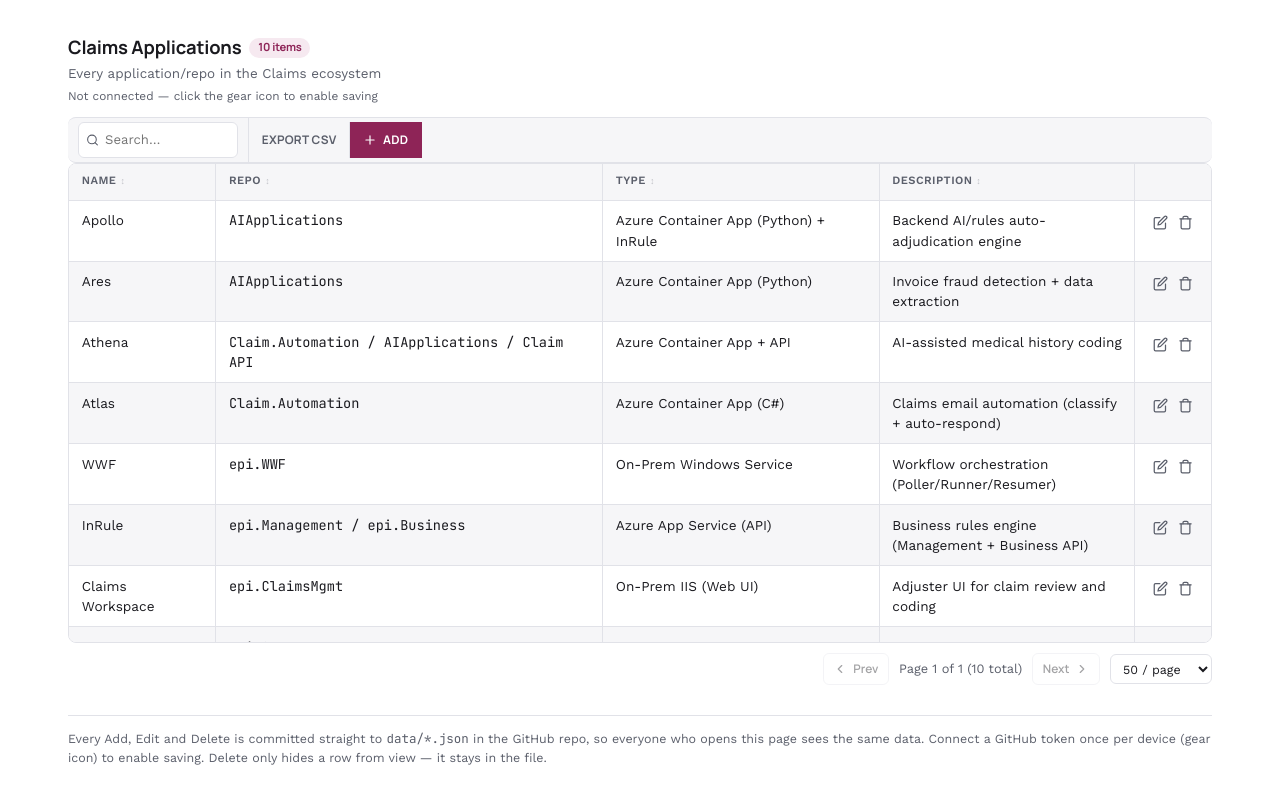
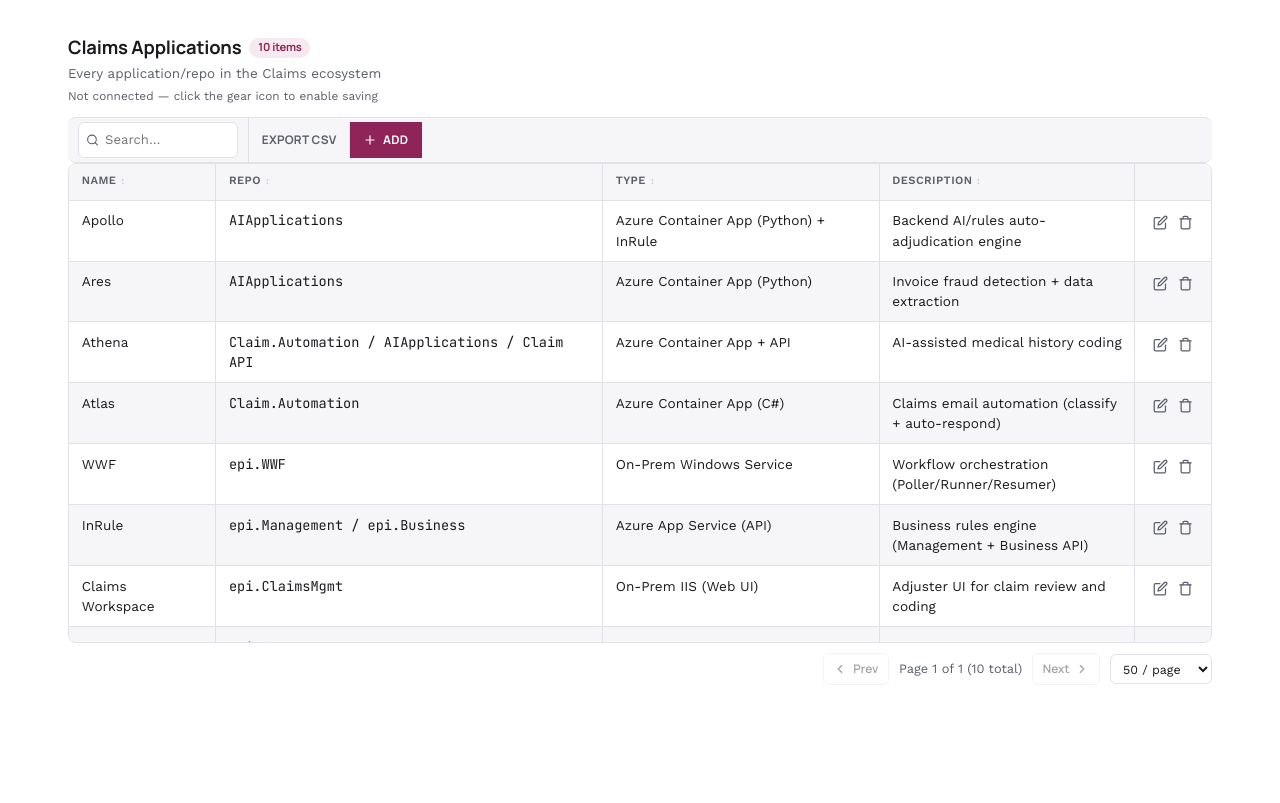
Before and after one commit to bansari-embrace/claimsInfo, a plain HTML site: page index.html in a window 1280 px wide. Shown: the part 121-924 px from the top of the page. After the commit the page ends 866 px from the top, so only its background shows below. Drawn offline with nearby package versions, Linux system fonts and the light colour scheme.

Commit message:
Remove the footer explanatory note

```diff
--- a/index.html
+++ b/index.html
@@ -201,11 +201,6 @@
 <div class="app">
   <div id="fetchWarn"></div>
   <div id="panels"></div>
-
-  <footer class="note">
-    Every Add, Edit and Delete is committed straight to <code class="mono">data/*.json</code> in the GitHub repo, so everyone who opens this page sees the same data.
-    Connect a GitHub token once per device (gear icon) to enable saving. Delete only hides a row from view &mdash; it stays in the file.
-  </footer>
 </div>
 
 <div class="modal-overlay" id="formOverlay">
```
